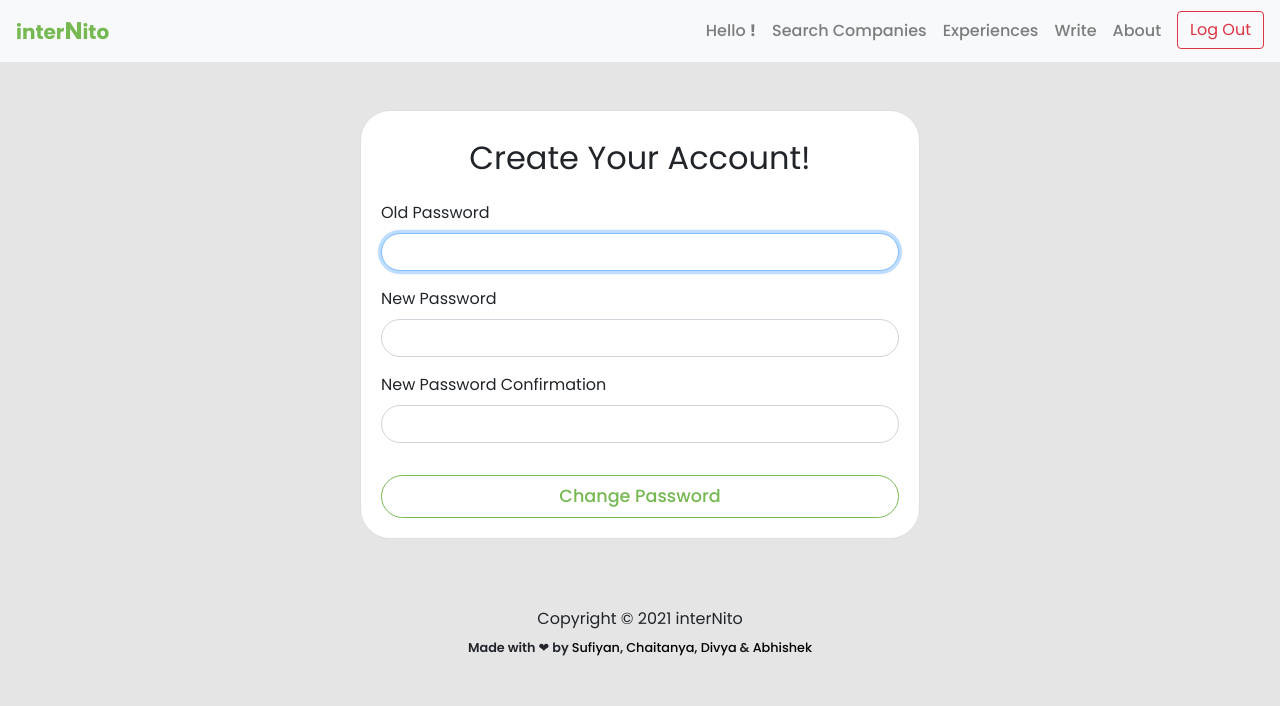
After one commit to divya-soni-14/internito, a Django app: page /change_password/ in a window 1280 px wide. The commit adds this page. Shown: the top 706 px of the page. Run offline with Django 3.2, Linux system fonts and the light colour scheme; a user stored in the database is signed in; some libraries are stand-ins or nearby versions.

Commit message:
Password Change functionality

```diff
--- a/backend/experience/urls.py
+++ b/backend/experience/urls.py
@@ -15,4 +15,5 @@ urlpatterns = [
     path('profile/<username>', views.profile, name='profile'),
     path('delete/<int:id>', views.delete, name='delete'),
     path('edit/<int:id>', views.edit, name='edit'),
+    path('change_password/', views.change_password, name='change_password'),
 ]
--- a/backend/experience/views.py
+++ b/backend/experience/views.py
@@ -4,7 +4,9 @@ from .models import *
 from .company import NAMES, BRANCHES, not_nitw
 from .forms import RegisterForm
 from django.shortcuts import render, redirect
-from django.contrib.auth import login
+from django.contrib import messages
+from django.contrib.auth import login,update_session_auth_hash
+from django.contrib.auth.forms import PasswordChangeForm
 from django.contrib.auth.decorators import login_required
 from django.contrib.auth.models import User
 # Create your views here.
@@ -263,3 +265,18 @@ def profile(request, username):
     except User.DoesNotExist:
         responses = Experience.objects.all().order_by('-id')[:3]
         return render(request, 'home.html', {'responses': responses})
+
+@login_required()
+def change_password(request):
+    if request.method == 'POST':
+        form = PasswordChangeForm(request.user , request.POST)
+        if form.is_valid():
+            user = form.save()
+            update_session_auth_hash(request, user)
+            messages.success(request, 'Your password was successfully updated!')
+            return redirect('change_password')
+        else:
+            messages.error(request, 'Please correct the error below.')
+    else:
+        form = PasswordChangeForm(request.user)
+    return render(request, 'change_password.html',{'form':form})
--- /dev/null
+++ b/backend/templates/change_password.html
@@ -0,0 +1,127 @@
+{% extends 'base.html' %} {% load static %} {% block content %}
+<!-- <link rel="stylesheet" href="{% static 'css/register.css' %}" /> -->
+<link rel="stylesheet" href="{% static 'css/experience.css' %}" />
+<script src="https://code.jquery.com/jquery-1.12.4.js"></script>
+
+<script type="application/x-javascript">
+
+  addEventListener("load", function() {
+    setTimeout(hideURLbar, 0);
+  }, false);
+  function hideURLbar(){
+    window.scrollTo(0,1);
+  }
+</script>
+
+<style>
+	body {
+		background-color: #E5E5E5;
+	}
+
+	* {
+		font-family: 'Poppins', sans-serif;
+	}
+
+	.view-btn {
+		padding: 7px;
+		font-weight: 500;
+		font-size: 1.1rem;
+		color: #76b852;
+		background-color: white;
+		border-radius: 45px;
+		border: 1px solid #76b852;
+		width: 100%;
+	}
+
+	.view-btn:hover {
+		color: white;
+		border-radius: 45px;
+		border: 1px solid #76b852;
+		background-color: #76b852;
+		outline: none;
+		box-shadow: none;
+	}
+
+	.view-btn:focus {
+		outline: none;
+		box-shadow: none;
+	}
+
+	a {
+		text-decoration: none;
+		color: #76b852;
+		font-weight: 500;
+	}
+
+	a:hover {
+		text-decoration: none;
+		color: #76b852;
+		font-weight: 600;
+	}
+
+	textarea:focus {
+		outline: #76b852;
+		border-color: #76b852;
+	}
+
+	.register-text {
+		margin-top: 10px;
+		margin-left: 5px
+	}
+
+	h2 {
+		font-weight: 400;
+	}
+
+	.card {
+		border-radius: 30px;
+	}
+
+	@media only screen and (max-width: 600px) {
+		.card {
+			margin: 20px !important;
+		}
+	}
+
+
+	input {
+		border-radius: 30px !important;
+	}
+</style>
+<!-- //Custom Theme files -->
+<link href="//fonts.googleapis.com/css?family=Roboto:300,300i,400,400i,700,700i" rel="stylesheet">
+</head>
+
+<div class="card mt-5" style="max-width: 35rem; margin: 20px auto;">
+	<div class="card-body justify-content-center">
+    {% if messages %}
+  <div class="alert alert-warning alert-dismissible fade show" role="alert">
+    {% for message in messages %}
+    {{message}}
+  {% endfor %}
+    <button type="button" class="close" data-dismiss="alert" aria-label="Close">
+      <span aria-hidden="true">&times;</span>
+    </button>
+  </div>
+  {% endif %}
+		<h2 class="card-title text-center mb-4 mt-2">Create Your Account!</h2>
+		<form action="" method="POST">
+			{% csrf_token %}
+
+			<div class="form-group">
+				<label for="password">Old Password</label>
+				<input type="password" name="old_password" autocomplete="current-password" autofocus required id="id_old_password" class="form-control">
+			</div>
+			<div class="form-group">
+				<label for="password">New Password</label>
+				<input type="password" name="new_password1" autocomplete="new-password" required id="id_new_password1" class="form-control">
+			</div>
+      <div class="form-group">
+				<label for="password">New Password Confirmation</label>
+				<input type="password" name="new_password2" autocomplete="new-password" required id="id_new_password2" class="form-control">
+			</div>
+      <input class="btn submit view-btn mt-3" type="Submit" value="Change Password">
+		</form>
+	</div>
+</div>
+{% endblock content %}
--- a/backend/templates/profile.html
+++ b/backend/templates/profile.html
@@ -114,6 +114,7 @@
             <strong>Username: </strong>{{ user.username }}
           </p>
           <p class="abt-info-title"><strong>Posts: </strong>{{count}}</p>
+          <p><a class="btn btn-outline-primary" href="{% url 'change_password' %}">Change Password</a></p>
         </div>
       </div>
     </div>
```
Also changed, not shown: backend/db.sqlite3.
